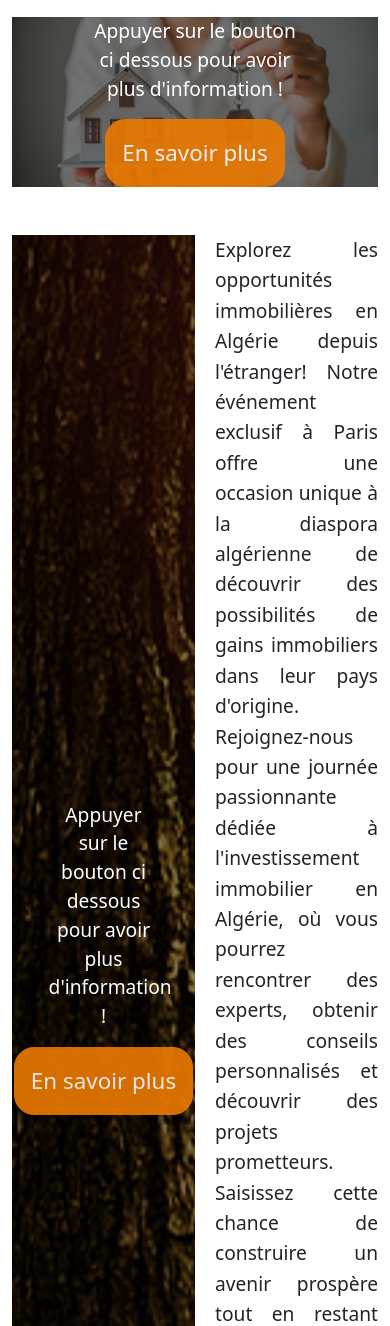
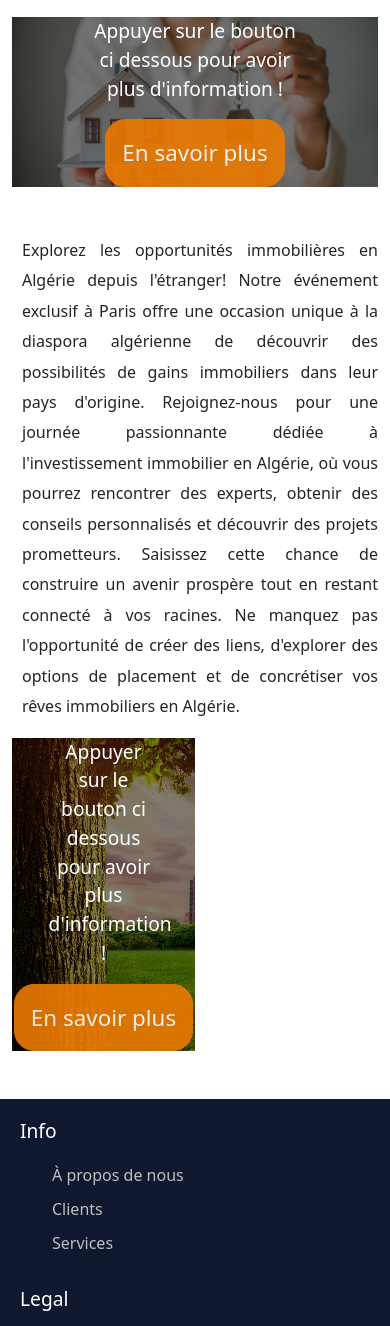
Before and after one commit to youcefpy/immobProject, a Django app: page / in a window 390 px wide. Shown: the part 3389-4715 px from the top of the page. Run offline with Django 4.2, Linux system fonts and the light colour scheme; parts of the project's set-up code (start-up, migrations or seed data) failed here and were passed over.

Commit message:
changin style css another time

```diff
--- a/static/css/style.css
+++ b/static/css/style.css
@@ -662,8 +662,6 @@ display: flex;
   }
 
 
-}
-@media only screen and (width:768px) {
   .div-visiteur-map-img{
     display: flex;
     flex-direction: column;
@@ -680,7 +678,25 @@ display: flex;
   .form-visiteur {
     width: 90%;
   }
+  .text-main-exposant{
+    margin-left: 0;
+  }
+  .text-main-exposant p {
+    font-size: 1rem;
+  }
+  .div-description-exposant {
+    flex-direction: column-reverse;
+  }
+  .img-info-exposant-main {
+    margin-right: 0;
+  }
+  .img-info-exposant-main p {
+    width: 100%;
+  }
+
+
 }
+
 
 .header-conatct-section{
   padding: 5rem;
```
